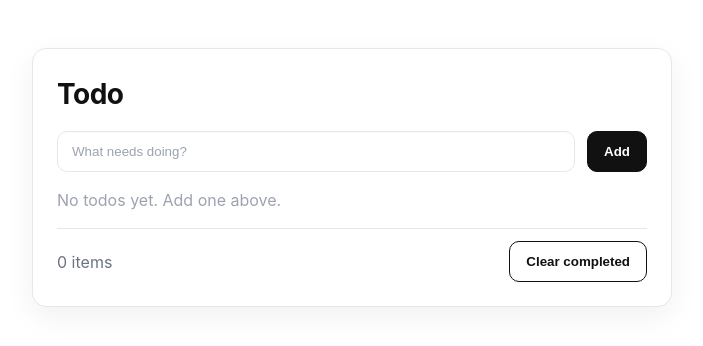
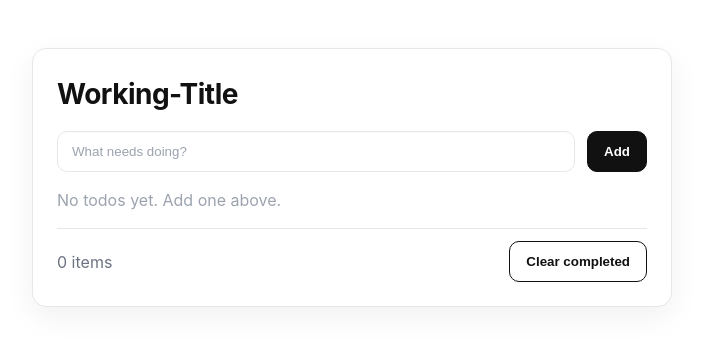
Before and after one commit to Chibuzor-Egbo/working-title, a Flask app: page / in a window 1280 px wide. Shown: the top 346 px of the page, without its empty margins (288-991 px from the left). Run offline with Flask 3, Linux system fonts and the light colour scheme; data that the repository does not hold is empty.

Commit message:
modified h1 also so i can confirm tests

```diff
--- a/app/templates/index.html
+++ b/app/templates/index.html
@@ -10,7 +10,7 @@
 <body>
   <main class="container">
     <header class="header">
-      <h1>Todo</h1>
+      <h1>Working-Title</h1>
     </header>
 
     <section class="controls">
```
